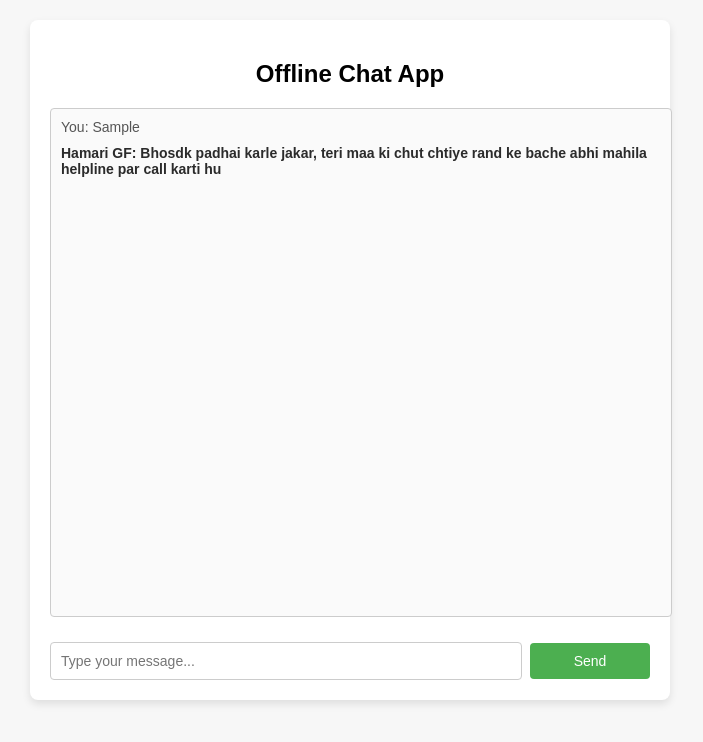
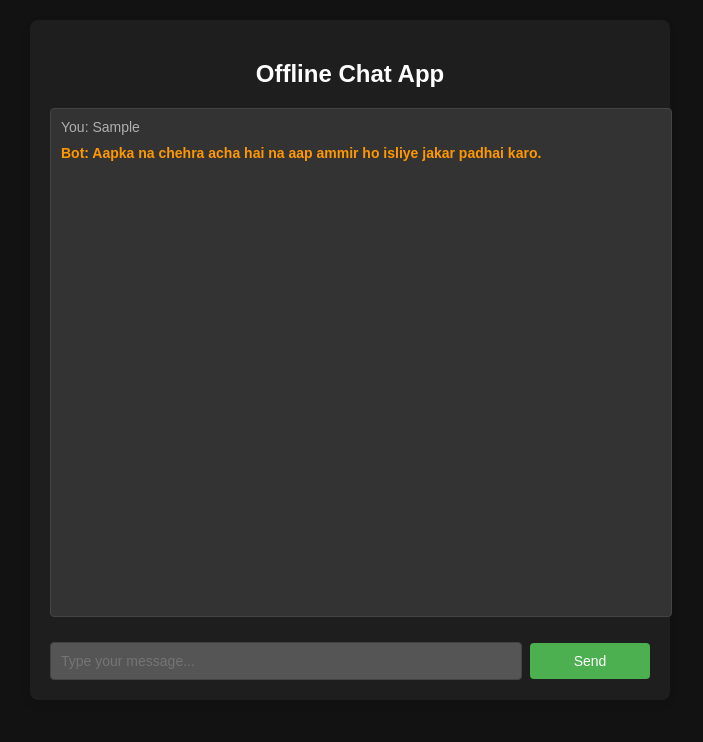
Before and after one commit to sharmapushkar-coder/gf, a plain HTML site: page index.html in a window 1280 px wide. Both pictures are taken after typing "Sample" into the empty fields and a click on the button "Send". Shown: the whole page, without its empty margins (290-993 px from the left). Drawn offline with Linux system fonts and the light colour scheme.

Commit message:
Update index.html

```diff
--- a/index.html
+++ b/index.html
@@ -7,7 +7,8 @@
     <style>
         body {
             font-family: Arial, sans-serif;
-            background-color: #f7f7f7;
+            background-color: #121212; /* Dark background */
+            color: white;
             margin: 0;
             padding: 0;
         }
@@ -15,7 +16,7 @@
             width: 100%;
             max-width: 600px;
             margin: 20px auto;
-            background-color: white;
+            background-color: #1e1e1e; /* Dark container */
             border-radius: 8px;
             box-shadow: 0 4px 8px rgba(0, 0, 0, 0.1);
             padding: 20px;
@@ -27,12 +28,12 @@
             flex-grow: 1;
             height: 100%;
             width: 100%;
-            border: 1px solid #ccc;
+            border: 1px solid #444;
             border-radius: 4px;
             padding: 10px;
             margin-bottom: 15px;
             overflow-y: auto;
-            background-color: #fafafa;
+            background-color: #333; /* Dark background for chat box */
             font-size: 14px;
             word-wrap: break-word;
         }
@@ -46,8 +47,10 @@
             width: 75%;
             padding: 10px;
             border-radius: 4px;
-            border: 1px solid #ccc;
+            border: 1px solid #444;
             font-size: 14px;
+            background-color: #555; /* Dark background for input */
+            color: white;
         }
         .input-container button {
             width: 20%;
@@ -67,11 +70,11 @@
             font-size: 14px;
         }
         .bot-message {
-            color: #2b2b2b;
+            color: #ff9800; /* Orange color for bot messages */
             font-weight: bold;
         }
         .user-message {
-            color: #555;
+            color: #b0b0b0; /* Light gray for user messages */
         }
 
         /* Mobile responsive styles */
@@ -95,7 +98,7 @@
 <body>
 
     <div class="chat-container">
-        <h2 style="text-align: center;">Offline Chat App</h2>
+        <h2 style="text-align: center; color: #fff;">Offline Chat App</h2>
         <div class="chat-box" id="chat-box"></div>
         <div class="input-container">
             <input type="text" id="user-input" placeholder="Type your message..." />
@@ -104,6 +107,16 @@
     </div>
 
     <script>
+        // List of random responses from the bot
+        const responses = [
+            'Abey dimag mat kharab kar kaam karle jakar.',
+            'Abey koi or kaam dham nahi hai kya terpe aa jata hai mere pass.',
+            'Chalaja warna tere muh me muut dungi.',
+            'Tatti si shakal ke chala ja yaha se.',
+            'Aapka na chehra acha hai na aap ammir ho isliye jakar padhai karo.',
+            'Tere muh par toh kabootar bhi nahi hagenge.'
+        ];
+
         // Function to handle sending message
         function sendMessage() {
             const userInput = document.getElementById('user-input').value.trim();
@@ -116,9 +129,12 @@
                 return;
             }
 
-            // Provide the fixed response
-            const response = 'Bhosdk padhai karle jakar, teri maa ki chut chtiye rand ke bache abhi mahila helpline par call karti hu ';
-            chatBox.innerHTML += `<div class="message bot-message">Hamari GF: ${response}</div>`;
+            // Get a random bot response from the list
+            const randomIndex = Math.floor(Math.random() * responses.length);
+            const response = responses[randomIndex];
+
+            // Show the bot's random response
+            chatBox.innerHTML += `<div class="message bot-message">Bot: ${response}</div>`;
 
             // Scroll to the bottom of the chat box
             chatBox.scrollTop = chatBox.scrollHeight;
```
